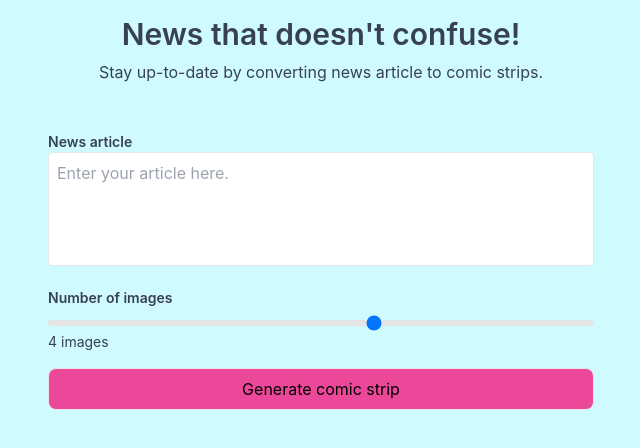
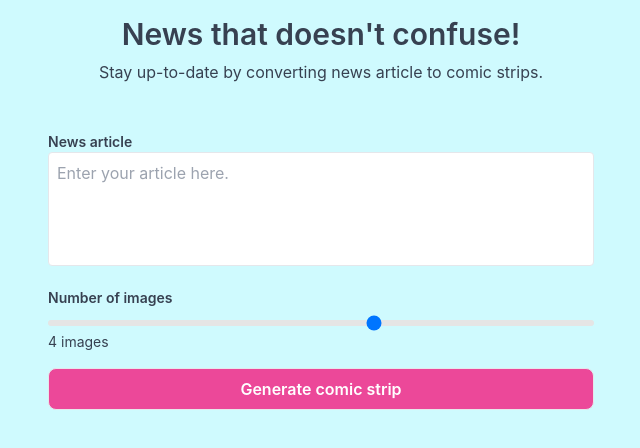
Before and after one commit to rishabhranawat/new-comic, a React (Create React App) app in the folder client/new-comic-front-end/: page / in a window 1280 px wide. Shown: the top 448 px of the page, without its empty margins (319-959 px from the left). Built offline with nearby package versions, Linux system fonts and the light colour scheme.

Commit message:
Update loading sign

```diff
--- a/client/new-comic-front-end/src/components/InputSection.js
+++ b/client/new-comic-front-end/src/components/InputSection.js
@@ -25,13 +25,11 @@ const InputSection = ({
     })
   }
 
-  useEffect(() => {
-
-    setTimeout(() => {
-      setButtonLoading(false);
-    }, 1500)
-  }, [buttonLoading])
-
+  // useEffect(() => {
+  //   setTimeout(() => {
+  //     setButtonLoading(false);
+  //   }, 1500)
+  // }, [buttonLoading])
 
 
   return (
@@ -63,7 +61,7 @@ const InputSection = ({
 
 
       <button
-        className="border rounded-lg p-2 bg-pink-500 relative flex justify-center items-center"
+        className="border rounded-lg p-2 bg-pink-500 relative flex justify-center items-center hover:bg-pink-600 text-white font-semibold"
         onClick={() => {handleClick()}}
       >
         <div className={`${buttonLoading ? 'invisible' : ''}`}>Generate comic strip</div>
```
